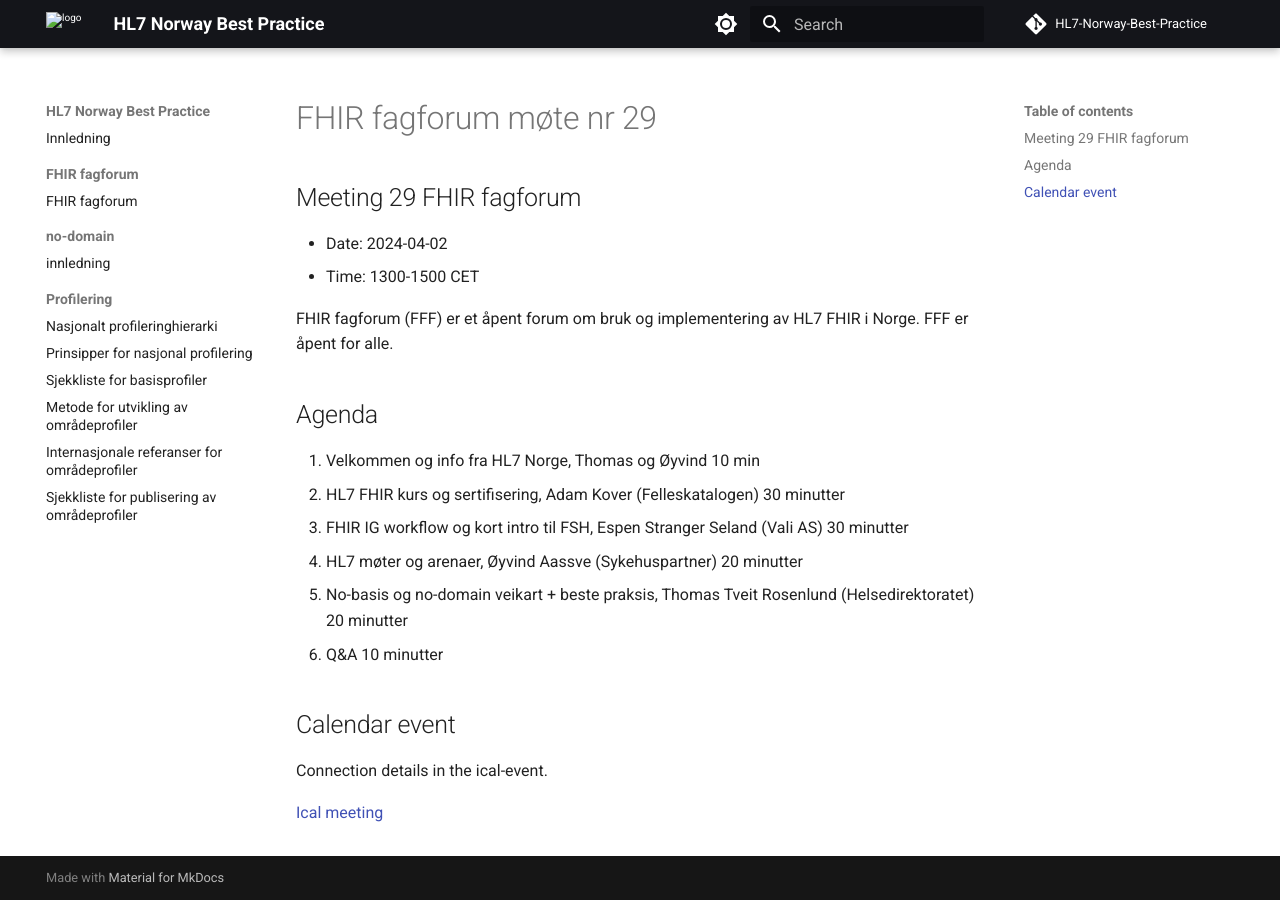
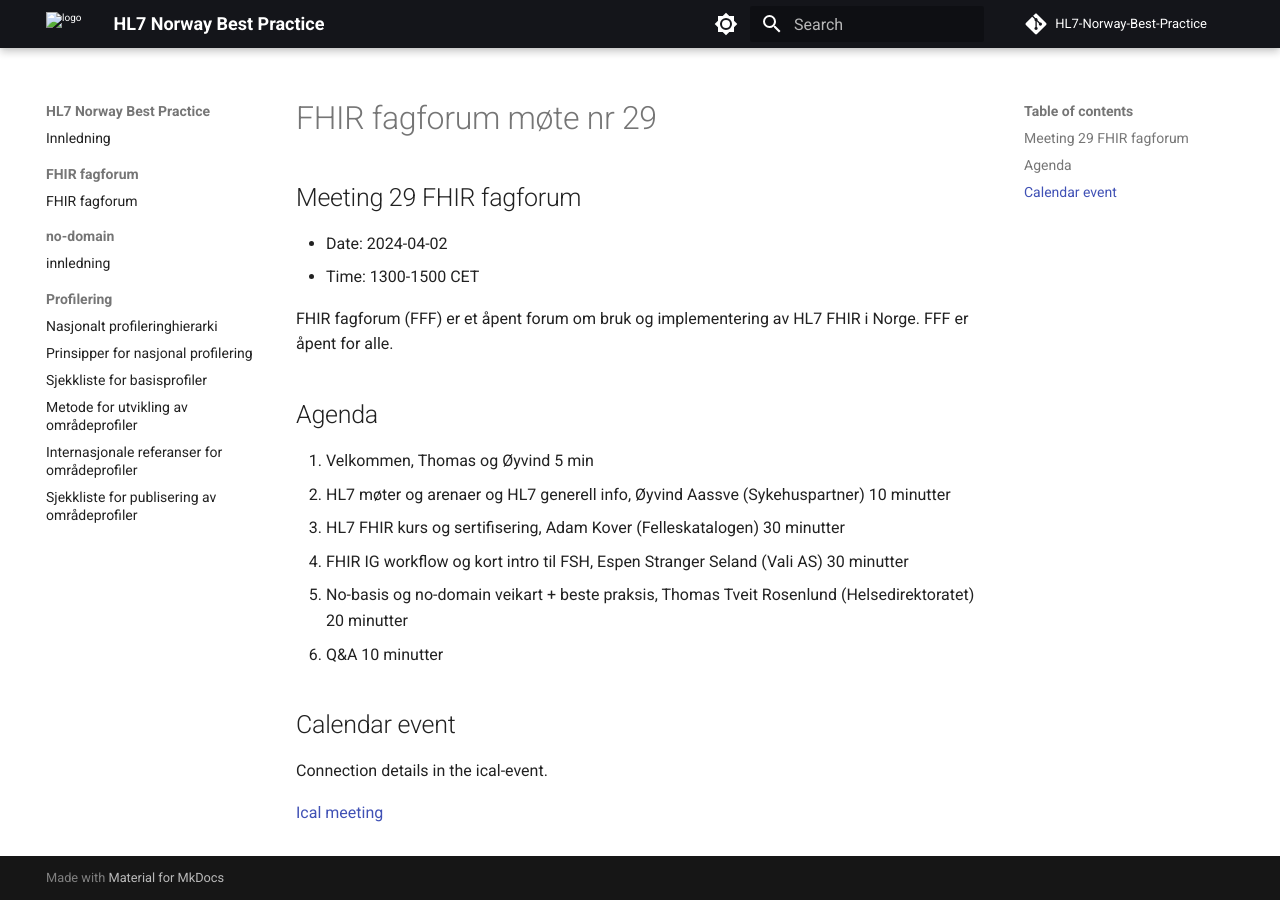
Before and after one commit to HL7Norway/best-practice, an MkDocs documentation site: the page built from docs/FHIR-faglig-forum/_agenda/2025-04-02-agenda.md, in a window 1280 px wide. Built offline with MkDocs 1.6.1 and Material for MkDocs 9.7.7, drawn with Linux system fonts in a browser that asks for light colours; comment, search, counter and statistics services are not loaded.

Commit message:
FFF 29 agenda

```diff
--- a/docs/FHIR-faglig-forum/_agenda/2025-04-02-agenda.md
+++ b/docs/FHIR-faglig-forum/_agenda/2025-04-02-agenda.md
@@ -15,10 +15,10 @@ FHIR fagforum (FFF) er et åpent forum om bruk og implementering av HL7 FHIR i N
 
 ## Agenda
 
-1. Velkommen og info fra HL7 Norge, Thomas og Øyvind 10 min
-2. HL7 FHIR kurs og sertifisering, Adam Kover (Felleskatalogen) 30 minutter
-3. FHIR IG workflow og kort intro til FSH, Espen Stranger Seland (Vali AS) 30 minutter
-4. HL7 møter og arenaer, Øyvind Aassve (Sykehuspartner) 20 minutter
+1. Velkommen, Thomas og Øyvind 5 min
+2. HL7 møter og arenaer og HL7 generell info, Øyvind Aassve (Sykehuspartner) 10 minutter
+3. HL7 FHIR kurs og sertifisering, Adam Kover (Felleskatalogen) 30 minutter
+4. FHIR IG workflow og kort intro til FSH, Espen Stranger Seland (Vali AS) 30 minutter
 5. No-basis og no-domain veikart + beste praksis, Thomas Tveit Rosenlund (Helsedirektoratet) 20 minutter
 6. Q&A 10 minutter
 
```
